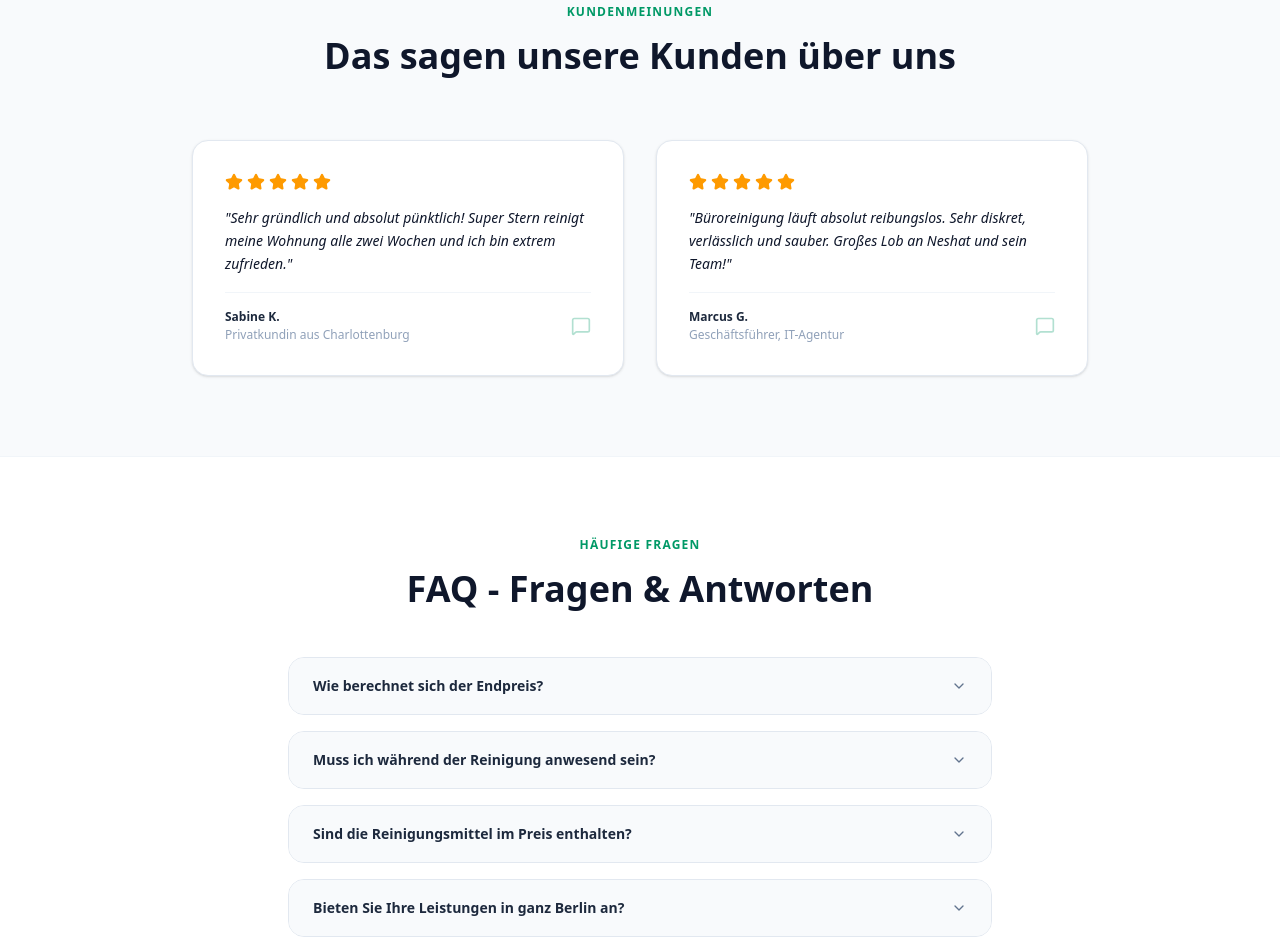
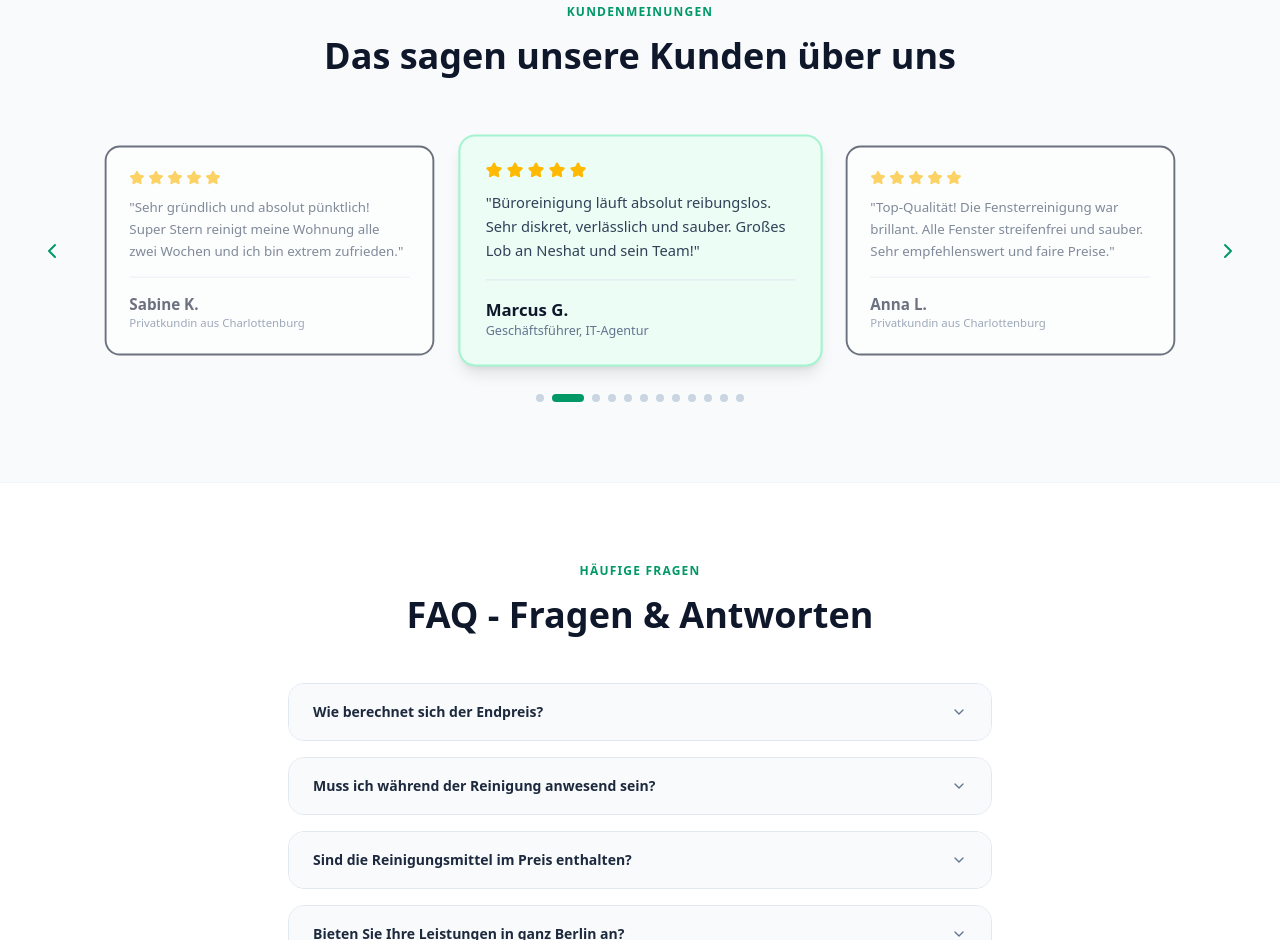
Before and after one commit to MaksymDoroshenkoDCI/SuperStern.de, a Next.js app in the folder frontend/: page / in a window 1280 px wide. Shown: the part 3380-4320 px from the top of the page. Built offline with nearby package versions, Linux system fonts and the light colour scheme.

Commit message:
Add Carusel

```diff
--- a/frontend/src/app/page.tsx
+++ b/frontend/src/app/page.tsx
@@ -6,7 +6,8 @@ import Navbar from "@/components/Navbar";
 import Footer from "@/components/Footer";
 import BookingCalculator from "@/components/BookingCalculator";
 import CookieBanner from "@/components/CookieBanner";
-import { Sparkles, Shield, Clock, Award, CheckCircle2, ChevronDown, Star, MessageSquare, ArrowRight } from "lucide-react";
+import TestimonialsCarousel from "@/components/TestimonialsCarousel";
+import { Sparkles, Shield, Clock, Award, CheckCircle2, ChevronDown, Star, ArrowRight } from "lucide-react";
 
 export default function Home() {
   const [activeFaq, setActiveFaq] = useState<number | null>(null);
@@ -77,6 +78,66 @@ export default function Home() {
       role: "Geschäftsführer, IT-Agentur",
       stars: 5,
       comment: "Büroreinigung läuft absolut reibungslos. Sehr diskret, verlässlich und sauber. Großes Lob an Neshat und sein Team!",
+    },
+    {
+      name: "Anna L.",
+      role: "Privatkundin aus Charlottenburg",
+      stars: 5,
+      comment: "Top-Qualität! Die Fensterreinigung war brillant. Alle Fenster streifenfrei und sauber. Sehr empfehlenswert und faire Preise.",
+    },
+    {
+      name: "Thomas R.",
+      role: "Geschäftsführer, Zahnarztpraxis",
+      stars: 5,
+      comment: "Die Praxis sieht immer impeccabel aus. Das Team ist zuverlässig, diskret und arbeitet effizient. Wir sind sehr glücklich mit dem Service.",
+    },
+    {
+      name: "Petra M.",
+      role: "Privatkundin aus Spandau",
+      stars: 5,
+      comment: "Nach der Renovierung war das Haus völlig verdreckt. Super Stern hat alles perfekt gereinigt. Außerdem sind die Kosten transparent.",
+    },
+    {
+      name: "Klaus W.",
+      role: "Geschäftsführer, Bürogebäude",
+      stars: 5,
+      comment: "Zuverlässig seit über 2 Jahren! Die wöchentliche Reinigung läuft immer pünktlich. Unsere Mitarbeiter fühlen sich wohl im sauberen Büro.",
+    },
+    {
+      name: "Julia S.",
+      role: "Privatkundin aus Wilmersdorf",
+      stars: 5,
+      comment: "Ich bin berufstätig und froh, dass ich Super Stern vertraue. Sie kümmern sich um alles - Wohnung, Fenster, alles perfekt!",
+    },
+    {
+      name: "Frank D.",
+      role: "Projektleiter, Bauunternehmen",
+      stars: 5,
+      comment: "Baureinigung war absolut professionell. Alle Räume besenrein hergegeben. Das ganze Team arbeitet schnell und gewissenhaft.",
+    },
+    {
+      name: "Elena K.",
+      role: "Privatkundin aus Tempelhof",
+      stars: 5,
+      comment: "Beim Umzug war Super Stern mein Retter! Schnell, gründlich und die Wohnung blitzsauber zurückgelassen. Danke!",
+    },
+    {
+      name: "Stefan B.",
+      role: "Schullleiter, Gymnasium",
+      stars: 5,
+      comment: "Die Schulreinigung ist impeccabel. Die Klassenzimmer glänzen täglich. Ein großes Vertrauen in Super Stern!",
+    },
+    {
+      name: "Heidi O.",
+      role: "Privatkundin aus Charlottenburg",
+      stars: 5,
+      comment: "Endlich Zeit für wichtigere Dinge! Super Stern erledigt alles zuverlässig. Sehr empfehlenswert!",
+    },
+    {
+      name: "Robert G.",
+      role: "Inhaber, Einzelhandelskette",
+      stars: 5,
+      comment: "Unsere Geschäftsräume sind immer tadellos. Das schafft einen professionellen Eindruck. Top Service, faire Preise!",
     },
   ];
 
@@ -318,30 +379,7 @@ export default function Home() {
             </p>
           </div>
 
-          <div className="grid grid-cols-1 md:grid-cols-2 gap-8 max-w-4xl mx-auto">
-            {testimonials.map((test, idx) => (
-              <div
-                key={idx}
-                className="bg-white border border-slate-200 p-8 rounded-2xl space-y-4 relative shadow-sm"
-              >
-                <div className="flex space-x-1">
-                  {[...Array(test.stars)].map((_, i) => (
-                    <Star key={i} className="h-4.5 w-4.5 text-amber-500 fill-amber-500" />
-                  ))}
-                </div>
-                <p className="text-slate-650 italic text-sm leading-relaxed">
-                  &quot;{test.comment}&quot;
-                </p>
-                <div className="pt-4 border-t border-slate-100 flex justify-between items-center text-xs">
-                  <div>
-                    <span className="font-bold text-slate-800 block">{test.name}</span>
-                    <span className="text-slate-400 mt-0.5 block">{test.role}</span>
-                  </div>
-                  <MessageSquare className="h-5 w-5 text-emerald-600/30" />
-                </div>
-              </div>
-            ))}
-          </div>
+          <TestimonialsCarousel testimonials={testimonials} />
         </div>
       </section>
 
--- /dev/null
+++ b/frontend/src/components/TestimonialsCarousel.tsx
@@ -0,0 +1,138 @@
+"use client";
+
+import { useState, useEffect } from "react";
+import { ChevronLeft, ChevronRight, Star } from "lucide-react";
+
+interface Testimonial {
+  name: string;
+  role: string;
+  stars: number;
+  comment: string;
+}
+
+interface TestimonialsCarouselProps {
+  testimonials: Testimonial[];
+}
+
+export default function TestimonialsCarousel({ testimonials }: TestimonialsCarouselProps) {
+  const [currentIndex, setCurrentIndex] = useState(0);
+  const [autoPlay, setAutoPlay] = useState(true);
+
+  useEffect(() => {
+    if (!autoPlay) return;
+
+    const interval = setInterval(() => {
+      setCurrentIndex((prev) => (prev + 1) % testimonials.length);
+    }, 6000);
+
+    return () => clearInterval(interval);
+  }, [autoPlay, testimonials.length]);
+
+  const goToPrevious = () => {
+    setAutoPlay(false);
+    setCurrentIndex((prev) => (prev - 1 + testimonials.length) % testimonials.length);
+    setTimeout(() => setAutoPlay(true), 8000);
+  };
+
+  const goToNext = () => {
+    setAutoPlay(false);
+    setCurrentIndex((prev) => (prev + 1) % testimonials.length);
+    setTimeout(() => setAutoPlay(true), 8000);
+  };
+
+  const visibleTestimonials = [
+    testimonials[(currentIndex - 1 + testimonials.length) % testimonials.length],
+    testimonials[currentIndex],
+    testimonials[(currentIndex + 1) % testimonials.length],
+  ];
+
+  return (
+    <div className="relative w-full">
+      <div className="flex items-center justify-center gap-4">
+        {/* Previous Button */}
+        <button
+          onClick={goToPrevious}
+          className="absolute left-0 z-10 p-2 text-emerald-600 hover:bg-emerald-50 rounded-full transition-colors"
+          aria-label="Vorheriger Testimonial"
+        >
+          <ChevronLeft className="h-6 w-6" />
+        </button>
+
+        {/* Testimonials Grid */}
+        <div className="w-full px-16">
+          <div className="grid grid-cols-1 md:grid-cols-3 gap-6">
+            {visibleTestimonials.map((testimonial, idx) => {
+              const isCenter = idx === 1;
+              return (
+                <div
+                  key={`${testimonial.name}-${idx}`}
+                  className={`transition-all duration-500 ${
+                    isCenter
+                      ? "scale-100 opacity-100 md:scale-105"
+                      : "scale-95 opacity-60 hidden md:block"
+                  }`}
+                >
+                  <div className={`rounded-2xl p-6 border-2 transition-all duration-300 ${
+                    isCenter
+                      ? "bg-emerald-50 border-emerald-200 shadow-lg"
+                      : "bg-white border-slate-150 hover:border-emerald-200"
+                  }`}>
+                    {/* Stars */}
+                    <div className="flex gap-1 mb-3">
+                      {[...Array(testimonial.stars)].map((_, i) => (
+                        <Star
+                          key={i}
+                          className="h-4 w-4 fill-amber-400 text-amber-400"
+                        />
+                      ))}
+                    </div>
+
+                    {/* Comment */}
+                    <p className="text-slate-700 font-medium mb-4 text-sm leading-relaxed">
+                      "{testimonial.comment}"
+                    </p>
+
+                    {/* Name and Role */}
+                    <div className="border-t border-slate-200 pt-4">
+                      <p className="font-bold text-slate-900">{testimonial.name}</p>
+                      <p className="text-xs text-slate-500">{testimonial.role}</p>
+                    </div>
+                  </div>
+                </div>
+              );
+            })}
+          </div>
+        </div>
+
+        {/* Next Button */}
+        <button
+          onClick={goToNext}
+          className="absolute right-0 z-10 p-2 text-emerald-600 hover:bg-emerald-50 rounded-full transition-colors"
+          aria-label="Nächster Testimonial"
+        >
+          <ChevronRight className="h-6 w-6" />
+        </button>
+      </div>
+
+      {/* Pagination Dots */}
+      <div className="flex justify-center gap-2 mt-8">
+        {testimonials.map((_, idx) => (
+          <button
+            key={idx}
+            onClick={() => {
+              setAutoPlay(false);
+              setCurrentIndex(idx);
+              setTimeout(() => setAutoPlay(true), 8000);
+            }}
+            className={`h-2 rounded-full transition-all duration-300 ${
+              idx === currentIndex
+                ? "bg-emerald-600 w-8"
+                : "bg-slate-300 w-2 hover:bg-slate-400"
+            }`}
+            aria-label={`Gehe zu Testimonial ${idx + 1}`}
+          />
+        ))}
+      </div>
+    </div>
+  );
+}
```
